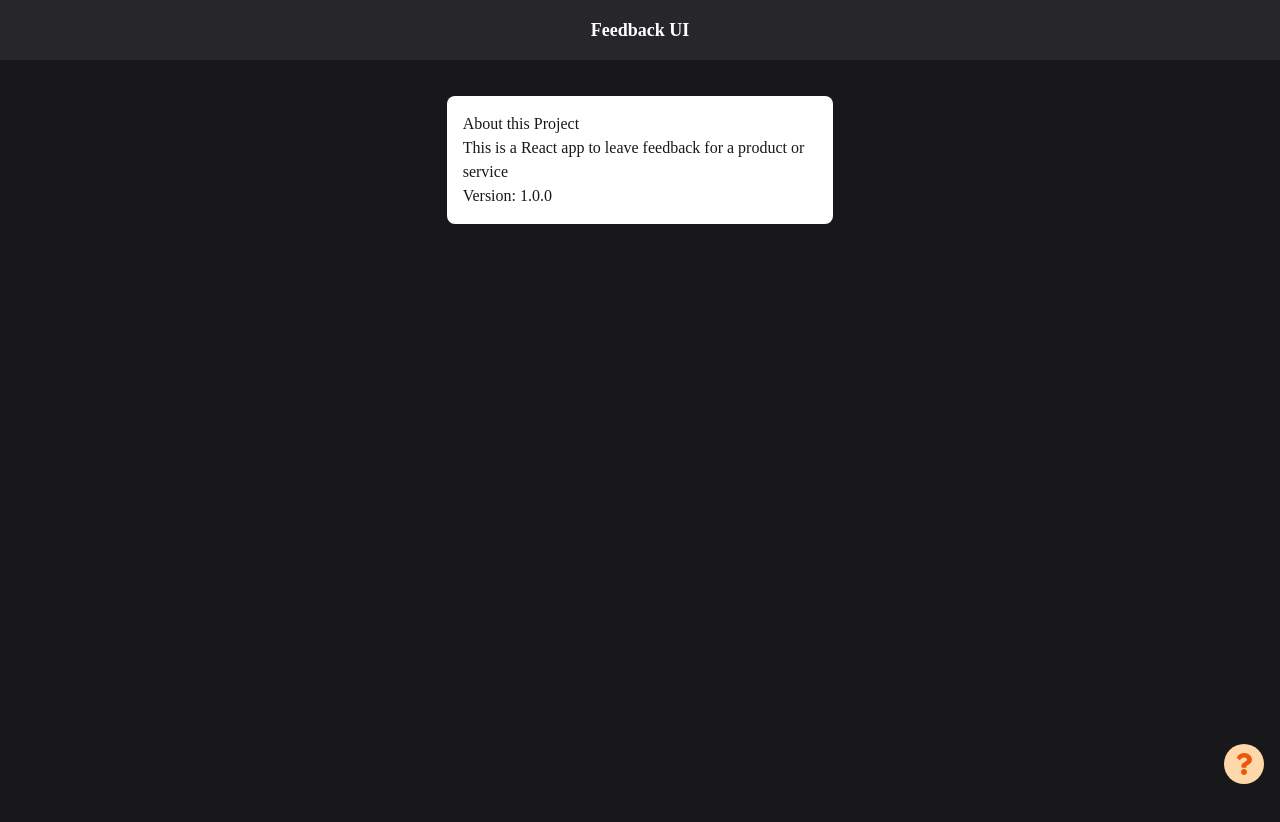
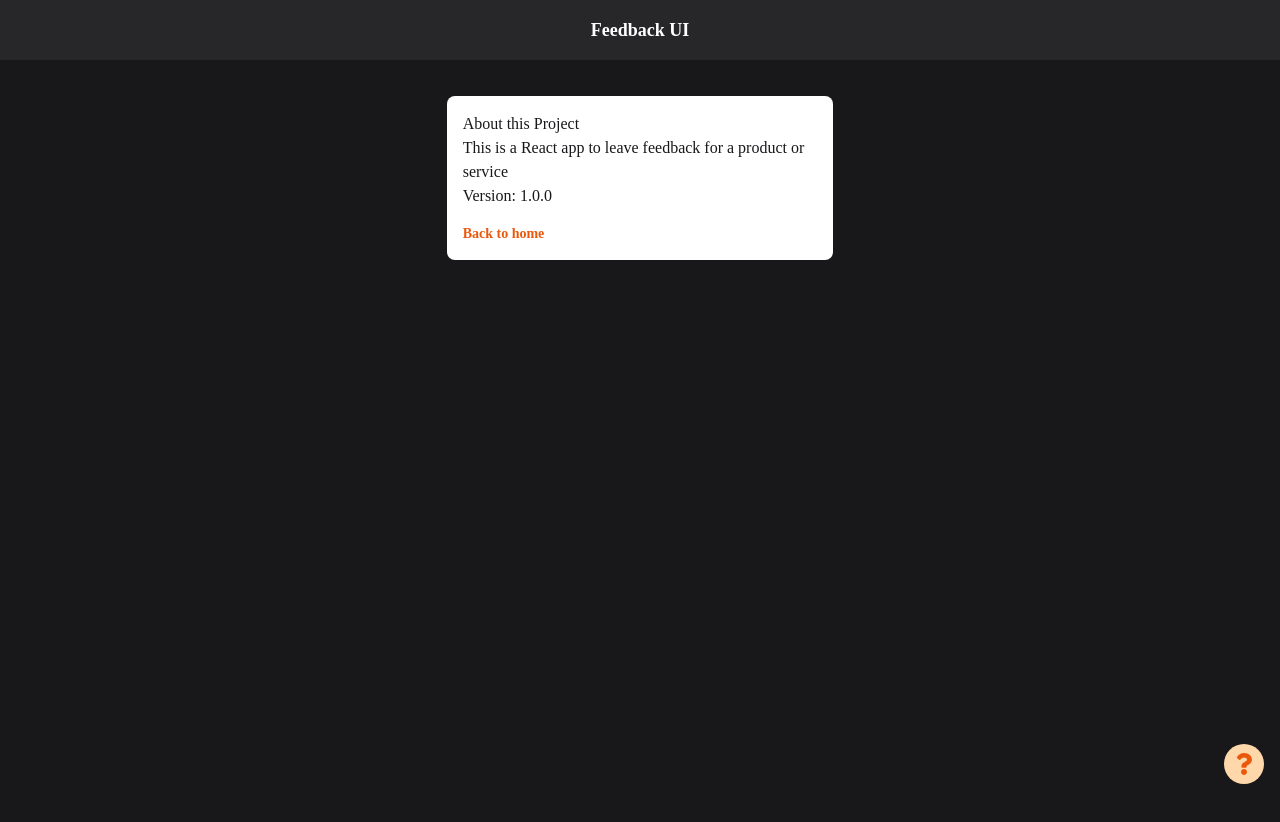
Before and after one commit to setykarimi/FeedBack, a React (Create React App) app: page /about-us in a window 1280 px wide. Shown: the top 822 px of the page. Built offline with nearby package versions, Linux system fonts and the light colour scheme.

Commit message:
Add link for going to home page

```diff
--- a/src/pages/AboutPage.js
+++ b/src/pages/AboutPage.js
@@ -1,3 +1,4 @@
+import { Link } from "react-router-dom"
 import Card from "../components/shared/Card"
 
 const AboutPage = () => {
@@ -7,7 +8,7 @@ const AboutPage = () => {
             <p>This is a React app to leave feedback for a product or service</p>
             <p>Version: 1.0.0</p>
 
-            <p></p>
+           <Link to='/' className="text-sm font-bold mt-4 block text-orange-600 w-fit hover:underline">Back to home</Link>
         </Card>
     )
 }
```
